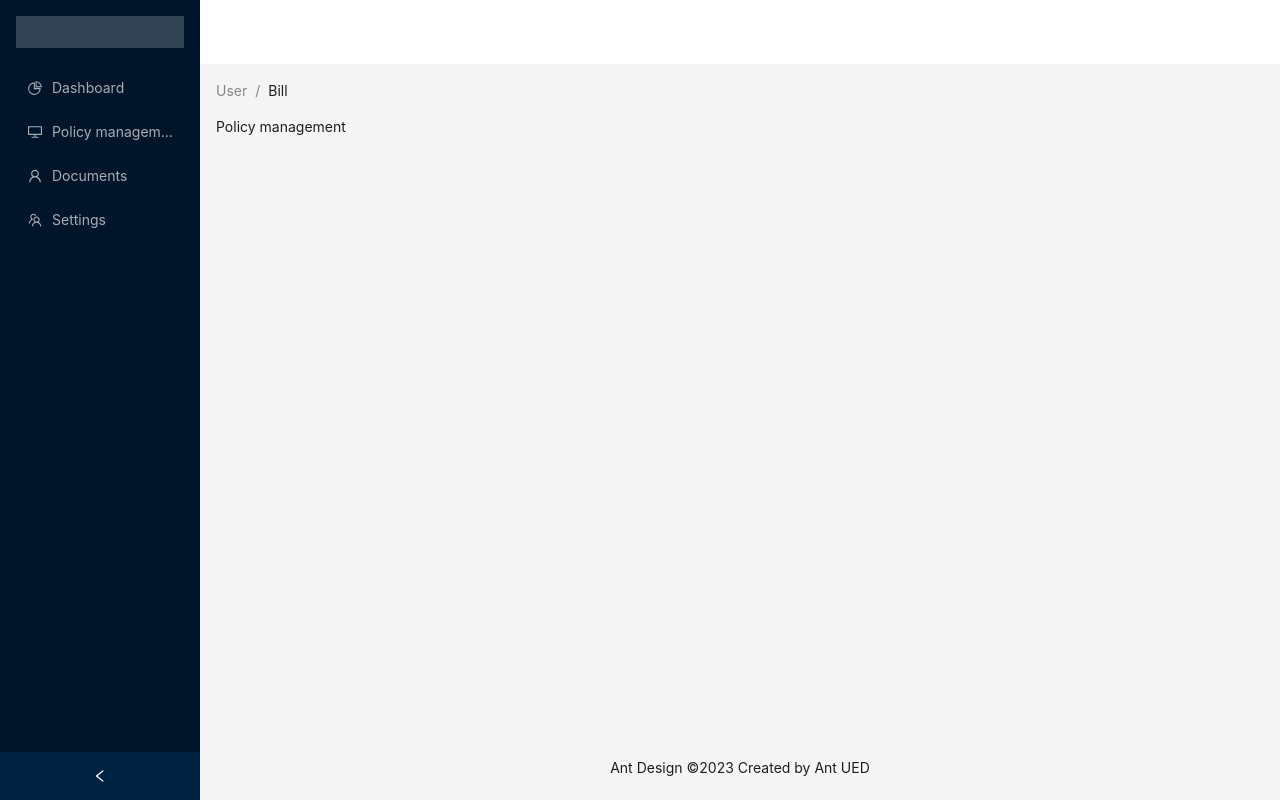
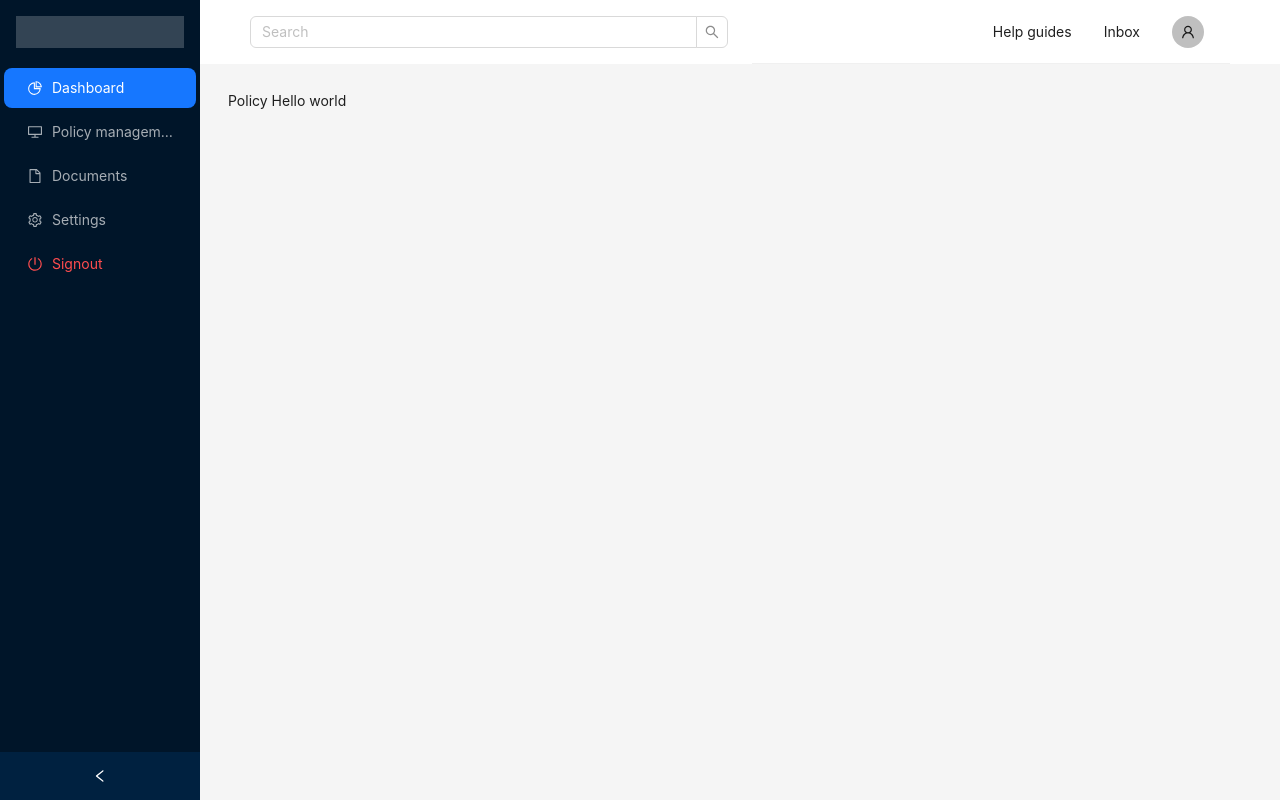
Before and after one commit to Dev317/TRE-Pandassurance, a React (Vite) app in the folder frontend/: page /craft/policymanagement in a window 1280 px wide. Built offline with nearby package versions, Linux system fonts and the light colour scheme.

Commit message:
Added proper routing and included header

```diff
--- a/frontend/src/main.jsx
+++ b/frontend/src/main.jsx
@@ -2,10 +2,21 @@ import React from 'react';
 import ReactDOM from 'react-dom/client';
 import App from './App';
 import './assets/index.css';
-import { createBrowserRouter, RouterProvider, Route, Link, BrowserRouter } from 'react-router-dom';
+import {
+	createBrowserRouter,
+	RouterProvider,
+	Route,
+	Link,
+	BrowserRouter,
+	Navigate,
+} from 'react-router-dom';
 import ShopHome from './platforms/shop/pages/Home/ShopHome';
 import ValidatorHome from './platforms/validator/pages/Home/ValidatorHome';
-import CraftHome from './platforms/craft/pages/Home/CraftHome';
+import CraftHome from './platforms/craft/pages/CraftHome';
+import CraftDashboard from './platforms/craft/pages/CraftDashboard';
+import CraftPolicyManagement from './platforms/craft/pages/CraftPolicyManagement';
+import CraftDocuments from './platforms/craft/pages/CraftDocuments';
+import CraftSettings from './platforms/craft/pages/CraftSettings';
 
 const router = createBrowserRouter([
 	{
@@ -20,7 +31,21 @@ const router = createBrowserRouter([
 	{
 		path: '/craft',
 		element: <CraftHome />,
-		children: [{ path: '', element: '' }],
+		children: [
+			{ path: 'dashboard', element: <CraftDashboard /> },
+			{ path: 'policymanagement', element: <CraftPolicyManagement /> },
+			{ path: 'documents', element: <CraftDocuments /> },
+			{ path: 'settings', element: <CraftSettings /> },
+			{
+				path: '',
+				element: (
+					<Navigate
+						to="dashboard"
+						replace
+					/>
+				),
+			},
+		],
 	},
 	{
 		path: '/validator',
@@ -29,9 +54,4 @@ const router = createBrowserRouter([
 	},
 ]);
 
-ReactDOM.createRoot(document.getElementById('root')).render(
-	<BrowserRouter>
-		{/* <RouterProvider router={router} /> */}
-		<CraftHome />
-	</BrowserRouter>
-);
+ReactDOM.createRoot(document.getElementById('root')).render(<RouterProvider router={router} />);
--- /dev/null
+++ b/frontend/src/platforms/craft/components/Navbar.jsx
@@ -0,0 +1,72 @@
+import React from 'react';
+import { UserOutlined, InboxOutlined } from '@ant-design/icons';
+import { Menu, Layout, Typography, Input, Avatar, theme } from 'antd';
+
+const { Header } = Layout;
+const { Title } = Typography;
+const { Search } = Input;
+
+const onSearch = (value) => console.log(value);
+
+const items = [
+	{ key: 'guide', label: 'Help guides' },
+	{ key: 'inbox', label: 'Inbox' },
+	{
+		key: 'Avatar',
+		icon: (
+			<Avatar
+				size="medium"
+				style={{ justifyContent: 'space-around' }}
+				icon={<UserOutlined />}
+			/>
+		),
+	},
+];
+
+function Navbar() {
+	const {
+		token: { colorBgContainer },
+	} = theme.useToken();
+	return (
+		<Header
+			style={{
+				backgroundColor: colorBgContainer,
+				position: 'sticky',
+				top: 0,
+				zIndex: 1,
+				width: '100%',
+				display: 'flex',
+			}}
+		>
+			<div
+				style={{
+					float: 'left',
+					height: 31,
+					margin: '16px 24px 16px 0',
+					background: colorBgContainer,
+					flex: 1,
+				}}
+			>
+				<Search
+					placeholder="Search"
+					allowClear
+					onSearch={onSearch}
+					style={{
+						width: '100%',
+					}}
+				/>
+			</div>
+			<Menu
+				theme="light"
+				mode="horizontal"
+				style={{
+					justifyContent: 'right',
+					flex: 1,
+				}}
+				items={items}
+			></Menu>
+		</Header>
+	);
+}
+
+export default Navbar;
--- /dev/null
+++ b/frontend/src/platforms/craft/pages/CraftDashboard.jsx
@@ -0,0 +1,7 @@
+import React from 'react';
+
+function CraftDashboard() {
+	return <div>Dashboard</div>;
+}
+
+export default CraftDashboard;
--- /dev/null
+++ b/frontend/src/platforms/craft/pages/CraftDocuments.jsx
@@ -0,0 +1,7 @@
+import React from 'react';
+
+function CraftDocuments() {
+	return <div>CraftDocuments</div>;
+}
+
+export default CraftDocuments;
--- /dev/null
+++ b/frontend/src/platforms/craft/pages/CraftHome.jsx
@@ -0,0 +1,84 @@
+import {
+	PoweroffOutlined,
+	PieChartOutlined,
+	FileOutlined,
+	DesktopOutlined,
+	SettingOutlined,
+} from '@ant-design/icons';
+import { useState } from 'react';
+import { Layout, Space, Menu, theme, Breadcrumb } from 'antd';
+import { Route, Routes, useNavigate, Outlet } from 'react-router-dom';
+import Navbar from '../components/Navbar';
+import Dashboard from './CraftDashboard';
+import PolicyManagement from './CraftPolicyManagement';
+import Documents from './CraftDocuments';
+import Settings from './CraftSettings';
+const { Header, Footer, Sider, Content } = Layout;
+
+const items = [
+	{ label: 'Dashboard', key: '/craft/dashboard', icon: <PieChartOutlined /> },
+	{ label: 'Policy management', key: '/craft/policymanagement', icon: <DesktopOutlined /> },
+	{ label: 'Documents', key: '/craft/documents', icon: <FileOutlined /> },
+	{ label: 'Settings', key: '/craft/settings', icon: <SettingOutlined /> },
+	{ label: 'Signout', key: '/craft/login', icon: <PoweroffOutlined />, danger: true },
+];
+
+const CraftHome = () => {
+	const [collapsed, setCollapsed] = useState(false);
+	const {
+		token: { colorBgContainer },
+	} = theme.useToken();
+	const navigate = useNavigate();
+	return (
+		<Space
+			direction="vertical"
+			style={{
+				width: '100%',
+				minHeight: '100vh',
+			}}
+			size={[0, 48]}
+		>
+			<Layout
+				style={{
+					minHeight: '100vh',
+				}}
+			>
+				<Sider
+					collapsible
+					collapsed={collapsed}
+					onCollapse={(value) => setCollapsed(value)}
+				>
+					<div
+						style={{
+							height: 32,
+							margin: 16,
+							background: 'rgba(255, 255, 255, 0.2)',
+						}}
+					/>
+					<Menu
+						theme="dark"
+						defaultSelectedKeys={['/craft/dashboard']}
+						mode="inline"
+						items={items}
+						onClick={({ key }) => {
+							navigate(key);
+							console.log(key);
+						}}
+					/>
+				</Sider>
+				<Layout className="site-layout">
+					<Navbar />
+					<Content
+						style={{
+							margin: '2em',
+						}}
+					>
+						<Outlet />
+					</Content>
+				</Layout>
+			</Layout>
+		</Space>
+	);
+};
+
+export default CraftHome;
--- /dev/null
+++ b/frontend/src/platforms/craft/pages/CraftPolicyManagement.jsx
@@ -0,0 +1,7 @@
+import React from 'react';
+
+function CraftPolicyManagement() {
+	return <div>Policy Hello world</div>;
+}
+
+export default CraftPolicyManagement;
--- /dev/null
+++ b/frontend/src/platforms/craft/pages/CraftSettings.jsx
@@ -0,0 +1,7 @@
+import React from 'react';
+
+function CraftSettings() {
+	return <div>CraftSettings</div>;
+}
+
+export default CraftSettings;
--- a/frontend/src/platforms/craft/pages/Home/CraftHome.jsx
+++ /dev/null
@@ -1,134 +0,0 @@
-import {
-	FileOutlined,
-	PieChartOutlined,
-	UserOutlined,
-	DesktopOutlined,
-	TeamOutlined,
-} from '@ant-design/icons';
-import { useState } from 'react';
-import { Layout, Space, Menu, theme, Breadcrumb } from 'antd';
-import { Navigate, Route, Routes, useNavigate } from 'react-router-dom';
-const { Header, Footer, Sider, Content } = Layout;
-
-function getItem(label, key, icon, children) {
-	return {
-		key,
-		icon,
-		children,
-		label,
-	};
-}
-const items = [
-	getItem('Dashboard', '/craft/dashboard', <PieChartOutlined />),
-	getItem('Policy management', '/craft/policymanagement', <DesktopOutlined />),
-	getItem('Documents', '/craft/documents', <UserOutlined />),
-	getItem('Settings', '/craft/settings', <TeamOutlined />),
-];
-
-const CraftHome = () => {
-	const [collapsed, setCollapsed] = useState(false);
-	const {
-		token: { colorBgContainer },
-	} = theme.useToken();
-	const navigate = useNavigate();
-	return (
-		<Space
-			direction="vertical"
-			style={{
-				width: '100%',
-				minHeight: '100vh',
-			}}
-			size={[0, 48]}
-		>
-			<Layout
-				style={{
-					minHeight: '100vh',
-				}}
-			>
-				<Sider
-					collapsible
-					collapsed={collapsed}
-					onCollapse={(value) => setCollapsed(value)}
-				>
-					<div
-						style={{
-							height: 32,
-							margin: 16,
-							background: 'rgba(255, 255, 255, 0.2)',
-						}}
-					/>
-					<Menu
-						theme="dark"
-						defaultSelectedKeys={['1']}
-						mode="inline"
-						items={items}
-						onClick={({ key }) => {
-							navigate(key);
-						}}
-					/>
-				</Sider>
-				<Layout className="site-layout">
-					<Header
-						style={{
-							padding: 0,
-							background: colorBgContainer,
-						}}
-					/>
-					<Content
-						style={{
-							margin: '0 16px',
-						}}
-					>
-						<Breadcrumb
-							style={{
-								margin: '16px 0',
-							}}
-						>
-							<Breadcrumb.Item>User</Breadcrumb.Item>
-							<Breadcrumb.Item>Bill</Breadcrumb.Item>
-						</Breadcrumb>
-						<MainContent />
-					</Content>
-					<Footer
-						style={{
-							textAlign: 'center',
-						}}
-					>
-						Ant Design ©2023 Created by Ant UED
-					</Footer>
-				</Layout>
-			</Layout>
-		</Space>
-	);
-};
-
-function MainContent() {
-	return (
-		<div>
-			<Routes>
-				<Route
-					path="/craft"
-					element={<div>Home</div>}
-				></Route>
-				<Route
-					path="/craft/dashboard"
-					element={<div>Dashboard</div>}
-				></Route>
-				<Route
-					path="/craft/policymanagement"
-					element={<div>Policy management</div>}
-				></Route>
-				<Route
-					path="/craft/documents"
-					element={<div>Documents</div>}
-				></Route>
-				<Route
-					path="/craft/settings"
-					element={<div>Settings</div>}
-				></Route>
-			</Routes>
-		</div>
-	);
-}
-
-export default CraftHome;
```
Also changed, not shown: frontend/src/platforms/craft/pages/CraftLogin.jsx (added), frontend/src/platforms/craft/pages/CraftRegister.jsx (added).
